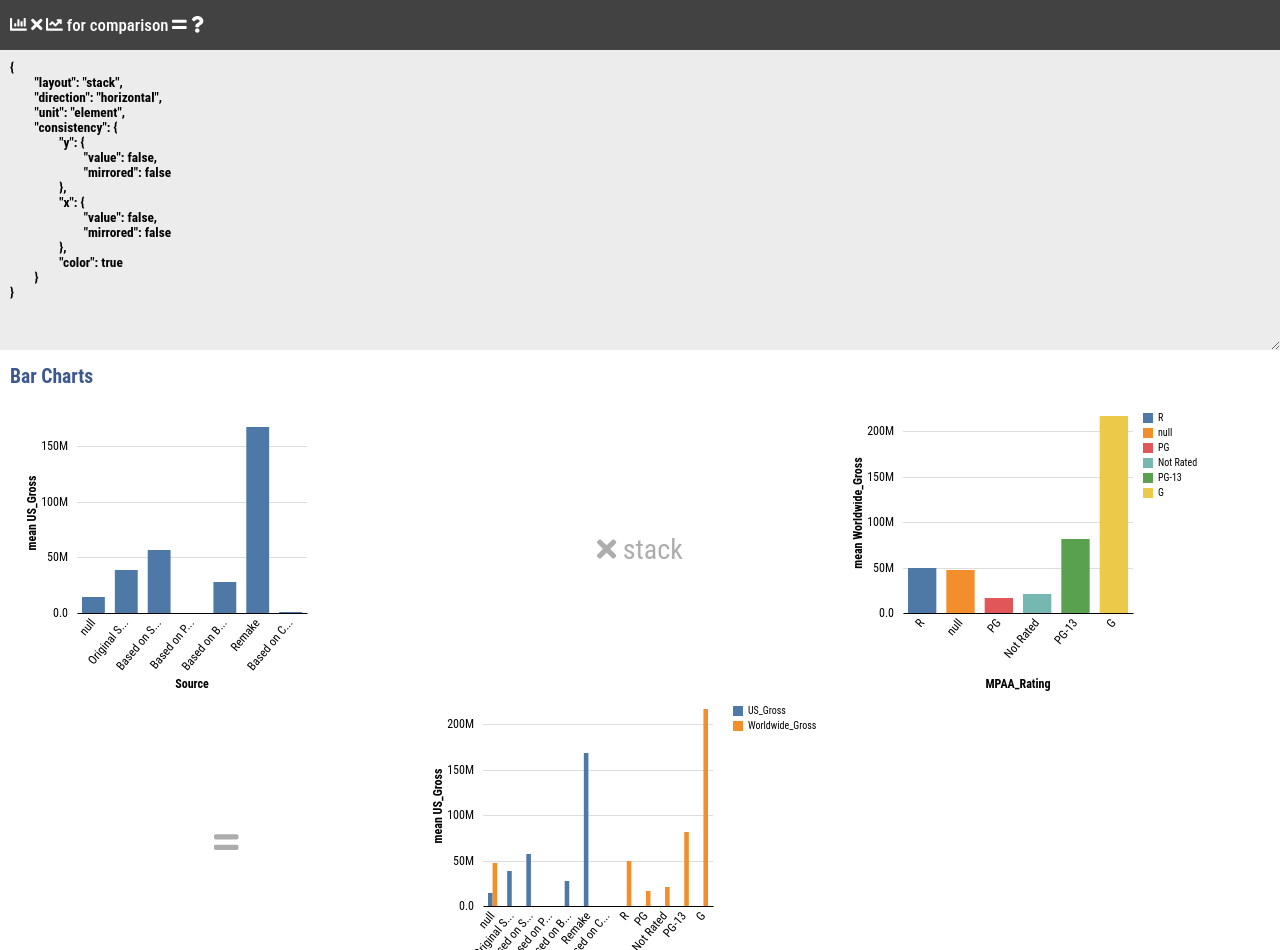
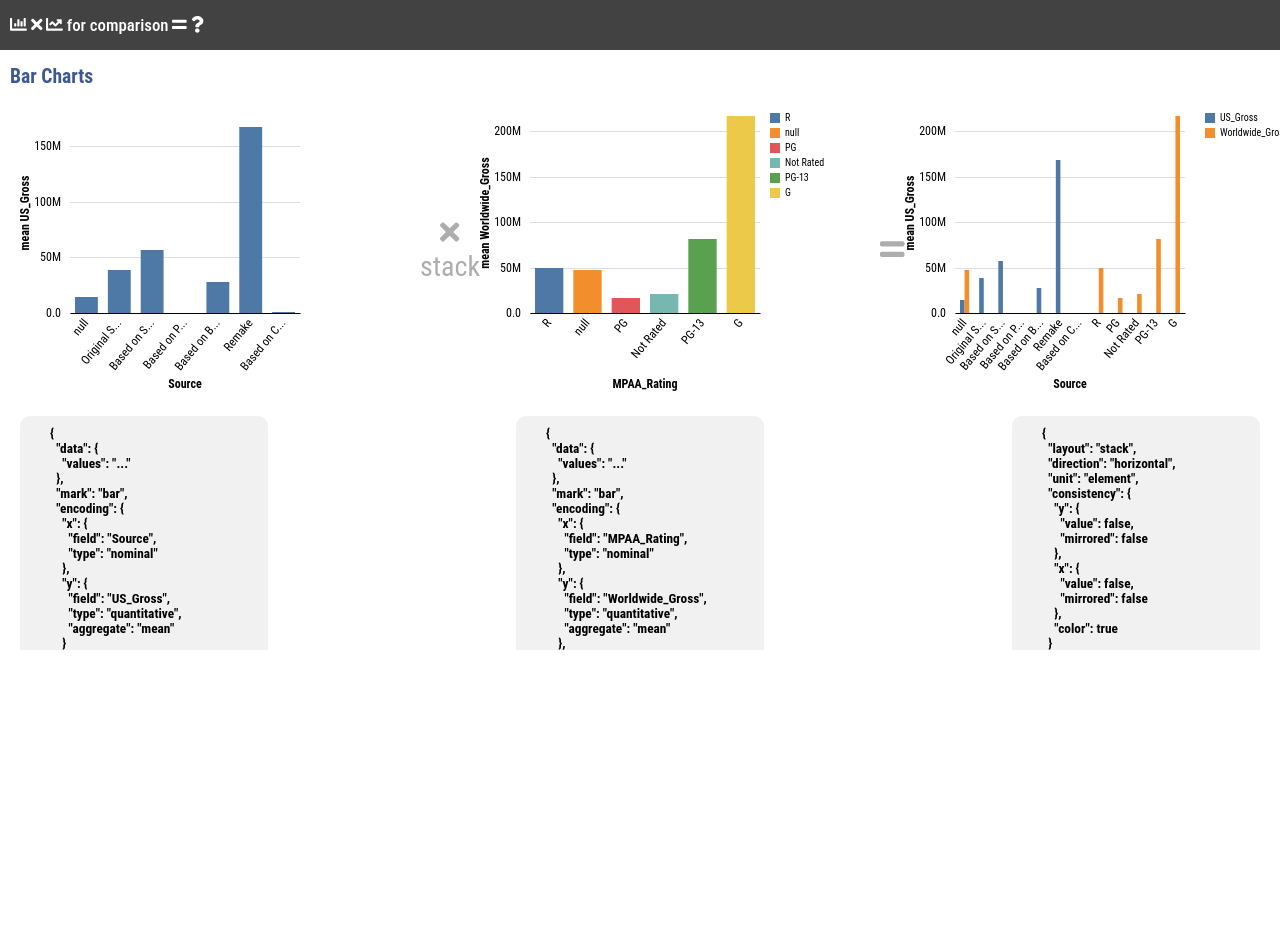
Before and after one commit to sehilyi/comparative-layout-explorer, a React app: page / in a window 1280 px wide. After the commit the page ends 800 px from the top, so only its background shows below. Built offline with nearby package versions, Linux system fonts and the light colour scheme.

Commit message:
Add visible specs

```diff
--- a/src/components/app-root.scss
+++ b/src/components/app-root.scss
@@ -18,10 +18,12 @@
 
   .control-pane {
     height: 300px;
-    background: #ececec;
+    background: #f1f1f1;
+    border-radius: 10px;
 
     textarea {
       padding: 10px;
+      padding-left: 30px;
       width: calc(100% - 20px);
       height: calc(100% - 20px);
       background: none;
@@ -29,6 +31,8 @@
       font-family: "Roboto Condensed";
       // font-size: 1em;
       font-weight: bold;
+      resize: none;
+      overflow-y: hidden;
     }
   }
 
@@ -37,9 +41,9 @@
     overflow-y: auto;
     height: calc(100% - 70px - 150px);
 
-    .example-element:nth-child(odd) {
-      background: #f8f8f8;
-    }
+    // .example-element:nth-child(odd) {
+    //   background: #f8f8f8;
+    // }
 
     .example-element {
       padding: 10px;
@@ -59,8 +63,8 @@
 
       .result-group {
         display: grid;
-        // grid-template-columns: repeat(5, 1fr);
-        grid-template-columns: repeat(3, 1fr);
+        grid-template-columns: repeat(5, 1fr);
+        // grid-template-columns: repeat(3, 1fr);
 
         .chart {
           text-align: center;
--- a/src/components/app-root.tsx
+++ b/src/components/app-root.tsx
@@ -63,6 +63,11 @@ export class AppRootBase extends React.PureComponent<AppRootProps, {}> {
     let onBarChartAPlusB = (ref: SVGSVGElement) => {
       renderCompChart(ref, A, B, C)
     }
+    let _A = JSON.parse(JSON.stringify(A))
+    _A.data.values = "..."
+    let _B = JSON.parse(JSON.stringify(B))
+    _B.data.values = "..."
+    let _C = JSON.parse(JSON.stringify(C))
     return (
       <div className='app-root'>
         <div className='header'>
@@ -73,9 +78,9 @@ export class AppRootBase extends React.PureComponent<AppRootProps, {}> {
           <FontAwesomeIcon icon="question" className='trade-mark' />
           {/* viz-subtlety-highlighter */}
         </div>
-        <div className='control-pane'>
+        {/* <div className='control-pane'>
           <textarea value={JSON.stringify(C, null, '\t')} readOnly />
-        </div>
+        </div> */}
         <div className='main-pane'>
           {/* <h1>Design</h1>
           <div className='result-group test'>
@@ -93,6 +98,15 @@ export class AppRootBase extends React.PureComponent<AppRootProps, {}> {
               <div className='chart'><svg ref={onBarChartB}></svg></div>
               <div className='score'><FontAwesomeIcon icon="equals" className='trade-mark' /></div>
               <div className='onBarChartAPlusB'><svg ref={onBarChartAPlusB}></svg></div>
+            </div>
+          </div>
+          <div className='example-element'>
+            <div className='result-group'>
+              <div className='control-pane'><textarea value={JSON.stringify(_A, null, 2)} readOnly /></div>
+              <div></div>
+              <div className='control-pane'><textarea value={JSON.stringify(_B, null, 2)} readOnly /></div>
+              <div></div>
+              <div className='control-pane'><textarea value={JSON.stringify(_C, null, 2)} readOnly /></div>
             </div>
           </div>
           {/* <h1>Scatterplots</h1> */}
```
